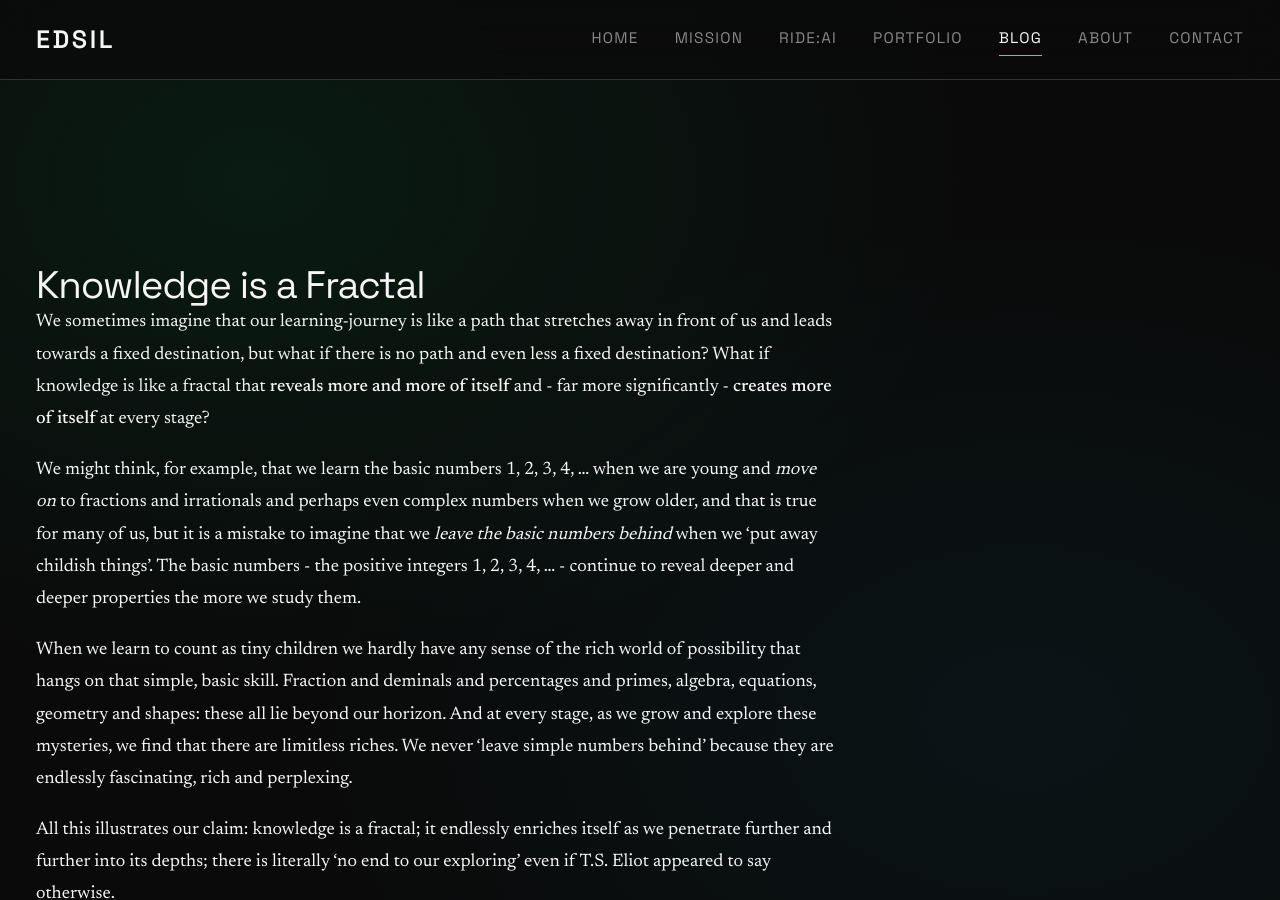
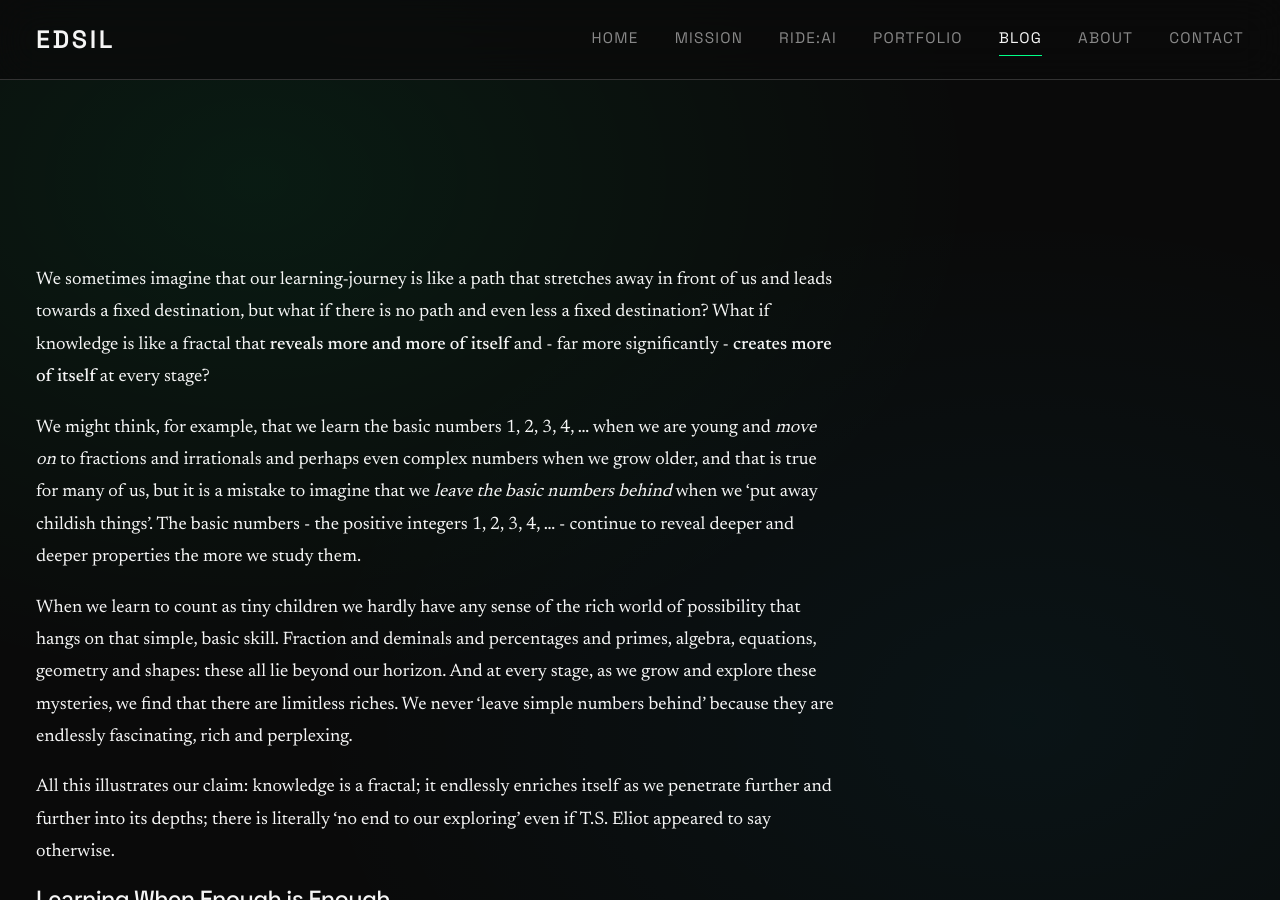
Before and after one commit to pudepiedj/edsil, a Jekyll site: the page built from _posts/2026-01-06-knowledge-is-a-fractal.md, in a window 1280 px wide and 900 px high, scrolled down 780 px. Built offline with Jekyll 4.4.1, drawn with Linux system fonts in a browser that asks for light colours.

Commit message:
Remove blog titles

```diff
--- a/_posts/2026-01-06-knowledge-is-a-fractal.md
+++ b/_posts/2026-01-06-knowledge-is-a-fractal.md
@@ -4,7 +4,6 @@ title: "Knowledge is a Fractal"
 date: 2026-01-06
 author: John Puddefoot
 ---
-## Knowledge is a Fractal
 
 We sometimes imagine that our learning-journey is like a path that stretches away in front of us and leads towards a fixed destination, but what if there is no path and even less a fixed destination? What if knowledge is like a fractal that **reveals more and more of itself** and - far more significantly - **creates more of itself** at every stage?
 
```
Also changed, not shown: _posts/2026-01-06-bitter-pill-I.md (+0 -2 lines).
